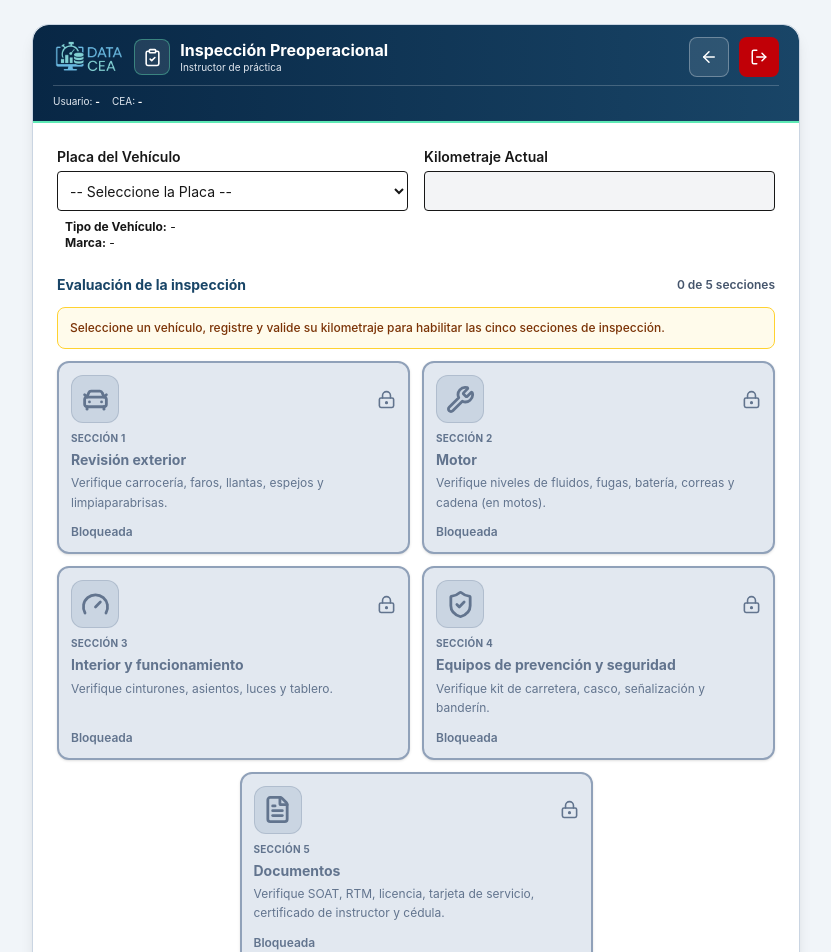
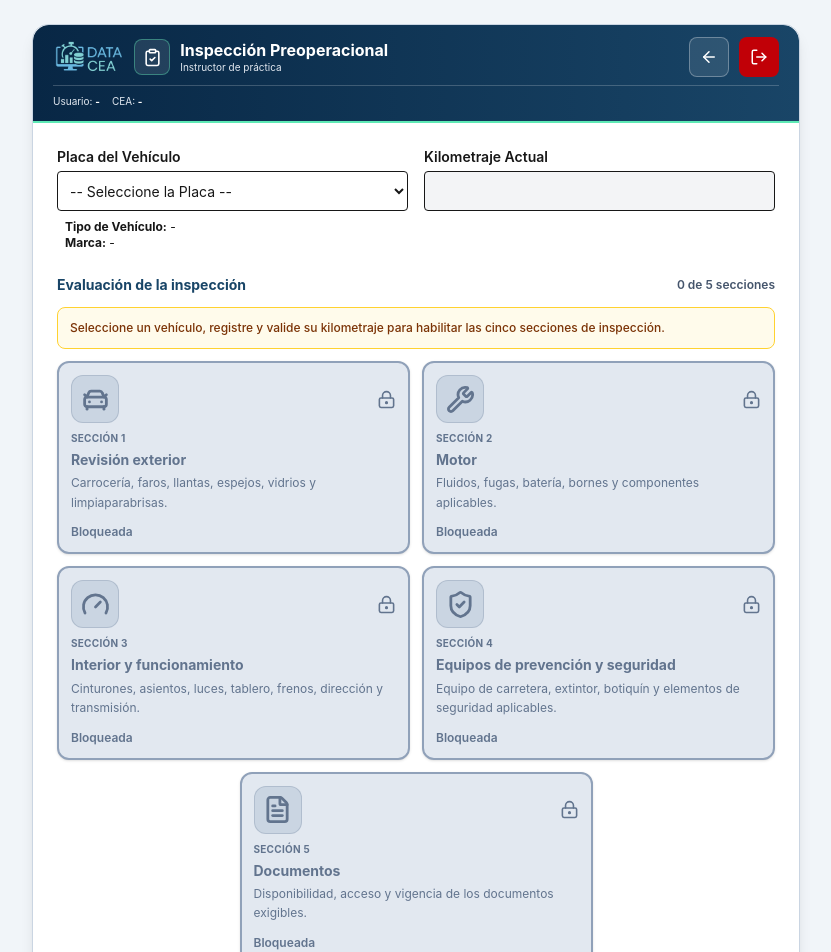
Before and after one commit to YulianoB/DATA-CEA, a Next.js app: page /instructor/practica/inspeccion in a window 1280 px wide. Shown: the top 952 px of the page, without its empty margins (224-1055 px from the left). Built offline with nearby package versions, Linux system fonts and the light colour scheme; sample sign-in values are in the browser's storage.

Commit message:
Ampliar contenido de inspeccion con criterios del procedimiento preoperacional

```diff
--- a/app/instructor/practica/inspeccion/page.js
+++ b/app/instructor/practica/inspeccion/page.js
@@ -69,11 +69,11 @@ const obtenerFechaHoraBogota = () => {
 // ============================================================
 
 const SECCIONES_INSPECCION = [
-  { id: 'revisionExterior', numero: 1, titulo: 'Revisión exterior', descripcion: 'Verifique carrocería, faros, llantas, espejos y limpiaparabrisas.', compromiso: 'He revisado los elementos exteriores del vehículo y confirmo que el resultado seleccionado corresponde a su estado actual.' },
-  { id: 'motor', numero: 2, titulo: 'Motor', descripcion: 'Verifique niveles de fluidos, fugas, batería, correas y cadena (en motos).', compromiso: 'He comprobado las condiciones del motor y sus componentes, y declaro si existe alguna falla o incumplimiento actual.' },
-  { id: 'interiorFuncionamiento', numero: 3, titulo: 'Interior y funcionamiento', descripcion: 'Verifique cinturones, asientos, luces y tablero.', compromiso: 'He comprobado el funcionamiento y las condiciones de seguridad del interior del vehículo, y registro el resultado observado.' },
-  { id: 'equiposPrevencion', numero: 4, titulo: 'Equipos de prevención y seguridad', descripcion: 'Verifique kit de carretera, casco, señalización y banderín.', compromiso: 'He verificado la disponibilidad y el estado de los equipos de prevención y seguridad requeridos para la operación.' },
-  { id: 'documentos', numero: 5, titulo: 'Documentos', descripcion: 'Verifique SOAT, RTM, licencia, tarjeta de servicio, certificado de instructor y cédula.', compromiso: 'He comprobado la documentación requerida y declaro si existe algún documento vencido o una irregularidad vigente.' },
+  { id: 'revisionExterior', numero: 1, titulo: 'Revisión exterior', descripcion: 'Carrocería, faros, llantas, espejos, vidrios y limpiaparabrisas.', instruccion: 'Realice una inspección circular del vehículo, iniciando y terminando en el mismo punto. Identifique roturas, desgaste, piezas sueltas o deterioradas.', elementos: ['Carrocería o carenaje (motocicletas)', 'Faros delanteros y traseros', 'Llantas: estado, desgaste y daños', 'Espejos y vidrios, si aplica', 'Limpiaparabrisas, si aplica'], compromiso: 'Confirmo que inspeccioné el exterior del vehículo y que el resultado corresponde a las condiciones encontradas.' },
+  { id: 'motor', numero: 2, titulo: 'Motor', descripcion: 'Fluidos, fugas, batería, bornes y componentes aplicables.', instruccion: 'Con el vehículo en condiciones seguras y el motor apagado cuando corresponda, compruebe niveles, fugas y estado de los componentes aplicables.', elementos: ['Aceite del motor', 'Líquido de frenos y refrigerante, si aplica', 'Aceite de dirección hidráulica, si aplica', 'Líquido limpiaparabrisas, si aplica', 'Batería, bornes y nivel de líquido, si aplica', 'Fugas visibles y componentes asociados'], compromiso: 'Confirmo que verifiqué los niveles y condiciones aplicables del motor y reporto las anomalías presentes.' },
+  { id: 'interiorFuncionamiento', numero: 3, titulo: 'Interior y funcionamiento', descripcion: 'Cinturones, asientos, luces, tablero, frenos, dirección y transmisión.', instruccion: 'Verifique el estado interior y compruebe el funcionamiento de los sistemas aplicables en condiciones seguras.', elementos: ['Cinturones, anclajes y asientos, si aplica', 'Espejos interiores, si aplica', 'Luces bajas, altas, de posición, direccionales, freno y parqueo', 'Encendido y tablero de instrumentos', 'Respuesta de frenos, dirección y suspensión', 'Embrague, transmisión y kit de arrastre, si aplica'], compromiso: 'Confirmo que revisé los elementos interiores y funcionales aplicables, y reporto cualquier falla observada.' },
+  { id: 'equiposPrevencion', numero: 4, titulo: 'Equipos de prevención y seguridad', descripcion: 'Equipo de carretera, extintor, botiquín y elementos de seguridad aplicables.', instruccion: 'Compruebe que los equipos exigibles estén disponibles, sean aptos para el vehículo y se encuentren en buen estado y vigentes cuando corresponda.', elementos: ['Señales reflectivas y herramientas, si aplica', 'Extintor y fecha de vigencia, si aplica', 'Botiquín y vigencia de sus elementos, si aplica', 'Linterna funcional, si aplica', 'Llanta de repuesto: labrado y presión, si aplica', 'Chaleco reflectivo y elementos de protección exigibles'], compromiso: 'Confirmo que revisé la disponibilidad y condiciones de los elementos de prevención y seguridad exigibles.' },
+  { id: 'documentos', numero: 5, titulo: 'Documentos', descripcion: 'Disponibilidad, acceso y vigencia de los documentos exigibles.', instruccion: 'Compruebe que los documentos puedan presentarse físicamente o consultarse digitalmente cuando esté permitido, y que se encuentren vigentes.', elementos: ['Licencia de tránsito', 'SOAT', 'Revisión técnico-mecánica (RTM), si aplica', 'Tarjeta de servicio, si aplica', 'Licencia de conducción', 'Certificado de instructor, cuando corresponda'], compromiso: 'Confirmo que comprobé la disponibilidad y vigencia de los documentos exigibles; un vencimiento futuro no constituye por sí solo una no conformidad.' },
 ]
 
 export default function InspeccionPage() {
```
